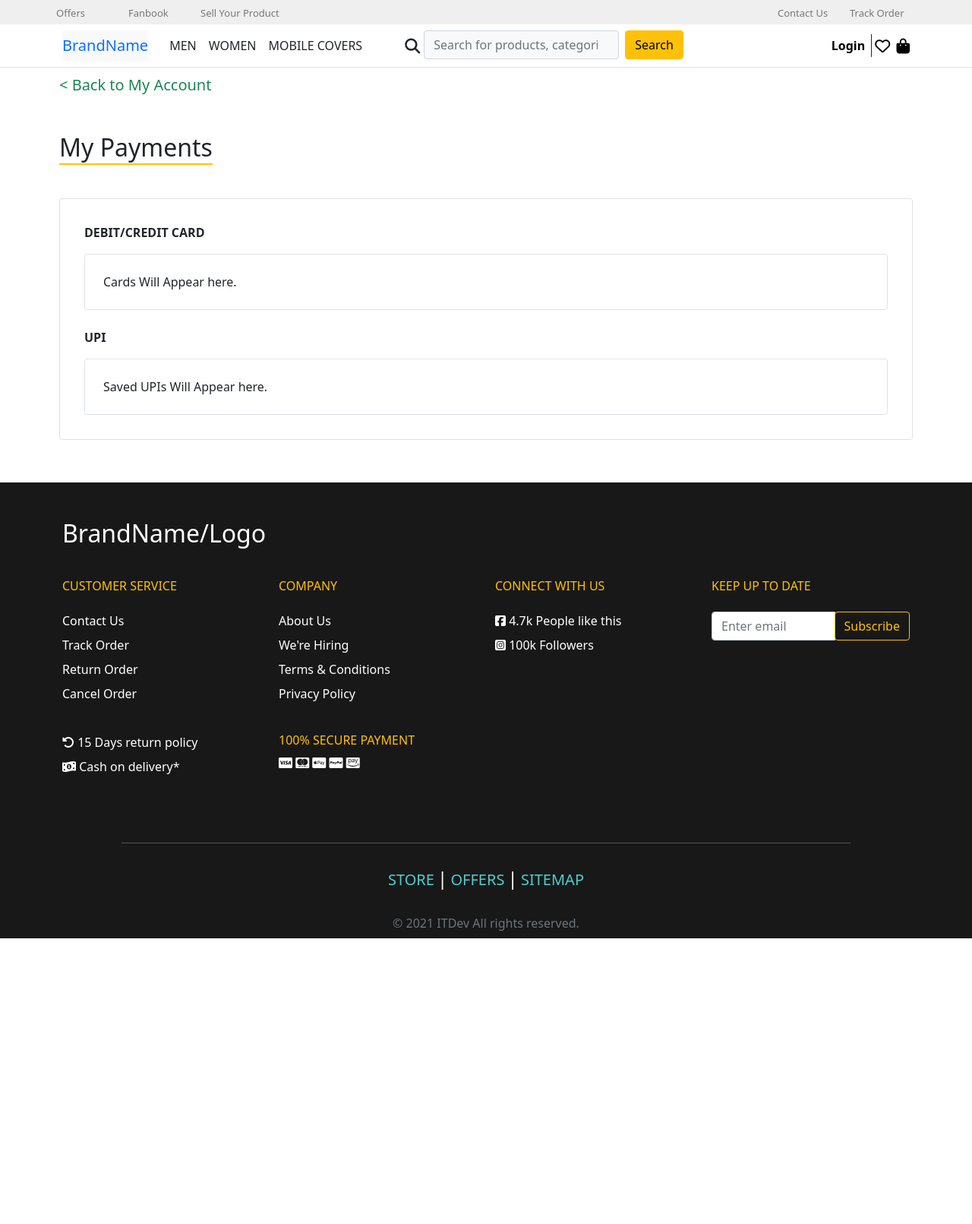
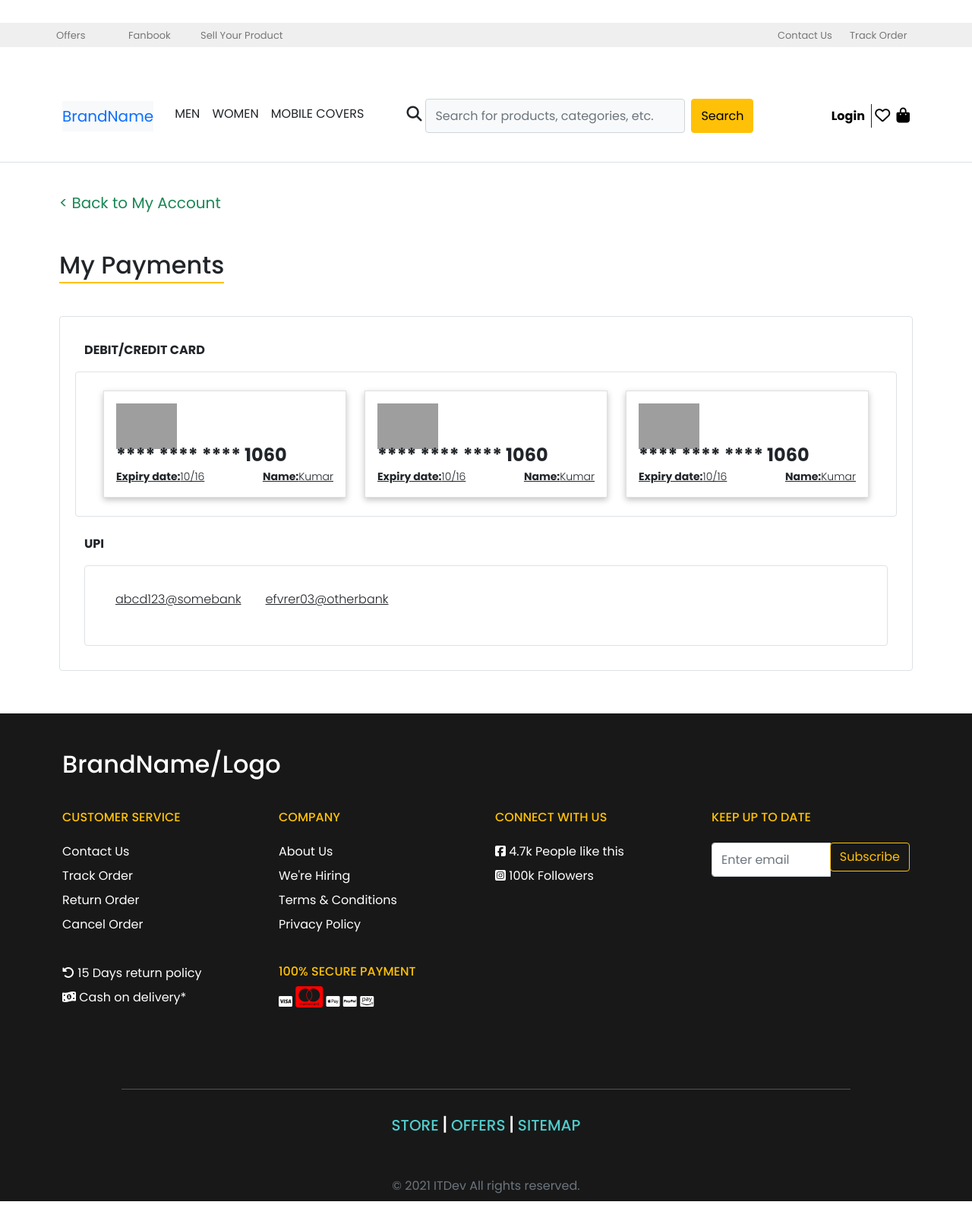
Before and after one commit to pragat-pandya/Django_Ecommerce, a Django app: page /mypayments in a window 1280 px wide. Shown: the whole page at 76% size. Before the commit the page ends 1235 px from the top, so only its background shows below. Run offline with Django 3.2, Linux system fonts and the light colour scheme; some libraries are stand-ins or nearby versions; grey boxes are pictures that could not be loaded.

Commit message:
implement payment cards inside saved payment options.

```diff
--- a/app/templates/app/mypayments.html
+++ b/app/templates/app/mypayments.html
@@ -2,7 +2,155 @@
 
 {% block title %}My Payments {% endblock %}
 
-{% block style %} {% endblock %}
+{% block style %}
+@import url('https://fonts.googleapis.com/css2?family=Poppins:wght@300;400;500;600;700;800;900&display=swap');
+
+* {
+    margin: 0;
+    padding: 0;
+    box-sizing: border-box;
+    font-family: 'Poppins', sans-serif
+}
+
+.container {
+    margin: 30px auto
+}
+
+.container .card {
+    width: 100%;
+    box-shadow: rgba(0, 0, 0, 0.24) 0px 3px 8px;
+    background: #fff;
+    border-radius: 0px
+}
+
+body {
+    background: #eee
+}
+
+.btn.btn-primary {
+    background-color: #ddd;
+    color: black;
+    box-shadow: none;
+    border: none;
+    font-size: 20px;
+    width: 100%;
+    height: 100%
+}
+
+.btn.btn-primary:focus {
+    box-shadow: none
+}
+
+.container .card .img-box {
+    width: 80px;
+    height: 50px
+}
+
+.container .card img {
+    width: 100%;
+    object-fit: fill
+}
+
+.container .card .number {
+    font-size: 24px
+}
+
+.container .card-body .btn.btn-primary .fab.fa-cc-paypal {
+    font-size: 32px;
+    color: #3333f7
+}
+
+.fab.fa-cc-amex {
+    color: #1c6acf;
+    font-size: 32px
+}
+
+.fab.fa-cc-mastercard {
+    font-size: 32px;
+    color: red
+}
+
+.fab.fa-cc-discover {
+    font-size: 32px;
+    color: orange
+}
+
+.c-green {
+    color: green
+}
+
+.box {
+    height: 40px;
+    width: 50px;
+    display: flex;
+    align-items: center;
+    justify-content: center;
+    background-color: #ddd
+}
+
+.btn.btn-primary.payment {
+    background-color: #1c6acf;
+    color: white;
+    border-radius: 0px;
+    height: 50px;
+    display: flex;
+    align-items: center;
+    justify-content: center;
+    margin-top: 24px
+}
+
+.form__div {
+    height: 50px;
+    position: relative;
+    margin-bottom: 24px
+}
+
+.form-control {
+    width: 100%;
+    height: 45px;
+    font-size: 14px;
+    border: 1px solid #DADCE0;
+    border-radius: 0;
+    outline: none;
+    padding: 2px;
+    background: none;
+    z-index: 1;
+    box-shadow: none
+}
+
+.form__label {
+    position: absolute;
+    left: 16px;
+    top: 10px;
+    background-color: #fff;
+    color: #80868B;
+    font-size: 16px;
+    transition: .3s;
+    text-transform: uppercase
+}
+
+.form-control:focus+.form__label {
+    top: -8px;
+    left: 12px;
+    color: #1A73E8;
+    font-size: 12px;
+    font-weight: 500;
+    z-index: 10
+}
+
+.form-control:not(:placeholder-shown).form-control:not(:focus)+.form__label {
+    top: -8px;
+    left: 12px;
+    font-size: 12px;
+    font-weight: 500;
+    z-index: 10
+}
+
+.form-control:focus {
+    border: 1.5px solid #1A73E8;
+    box-shadow: none
+}
+{% endblock %}
 
 {% block body %}
   <div class="container p-2">
@@ -11,12 +159,50 @@
     <section class="d-flex p-4 flex-column mt-5 border rounded">
       <div class="p-2">
         <p class="fw-bold">DEBIT/CREDIT CARD</p>
-        <div class="fw-light border rounded p-4">
-          Cards Will Appear here.
+        <div class="row fw-light border rounded p-4">
+            <div class="col-lg-4 mb-lg-0 mb-3">
+              <a href="#" class="link-dark">
+                <div class="card p-3">
+                    <div class="img-box"> <img src="https://www.freepnglogos.com/uploads/visa-logo-download-png-21.png" alt=""> </div>
+                    <div class="number"> <label class="fw-bold" for="">**** **** **** 1060</label> </div>
+                    <div class="d-flex align-items-center justify-content-between"> <small><span class="fw-bold">Expiry date:</span><span>10/16</span></small> <small><span class="fw-bold">Name:</span><span>Kumar</span></small> </div>
+                </div>
+              </a>
+            </div>
+
+          <div class="col-lg-4 mb-lg-0 mb-3">
+              <a href="#" class="link-dark">
+                <div class="card p-3">
+                    <div class="img-box"> <img src="https://www.freepnglogos.com/uploads/mastercard-png/file-mastercard-logo-svg-wikimedia-commons-4.png" alt=""> </div>
+                    <div class="number"> <label class="fw-bold">**** **** **** 1060</label> </div>
+                    <div class="d-flex align-items-center justify-content-between"> <small><span class="fw-bold">Expiry date:</span><span>10/16</span></small> <small><span class="fw-bold">Name:</span><span>Kumar</span></small> </div>
+                </div>
+              </a>
+          </div>
+          <div class="col-lg-4 mb-lg-0 mb-3">
+              <a href="#" class="link-dark">
+                <div class="card p-3">
+                    <div class="img-box"> <img src="https://www.freepnglogos.com/uploads/discover-png-logo/credit-cards-discover-png-logo-4.png" alt=""> </div>
+                    <div class="number"> <label class="fw-bold">**** **** **** 1060</label> </div>
+                    <div class="d-flex align-items-center justify-content-between"> <small><span class="fw-bold">Expiry date:</span><span>10/16</span></small> <small><span class="fw-bold">Name:</span><span>Kumar</span></small> </div>
+                </div>
+              </a>
+          </div>
         </div>
         <p class="fw-bold mt-4">UPI</p>
         <div class="fw-light border rounded p-4">
-          Saved UPIs Will Appear here.
+          <div class="d-flex flex-wrap">
+            <div class="flex-column p-2 mx-2">
+              <a href="#" class="link-dark">
+                <p>abcd123@somebank</p>
+              </a>
+            </div>
+            <div class="flex-column p-2 mx-2">
+              <a href="#" class="link-dark">
+                <p>efvrer03@otherbank</p>
+              </a>
+            </div>
+          </div>
         </div>
       </div>
     </section>
--- a/app/templates/app/myprofile.html
+++ b/app/templates/app/myprofile.html
@@ -6,7 +6,7 @@
   <div class="container p-3">
     <a href="{% url 'myaccount' %}" class="link-success text-decoration-none fs-5"> < Back to My Account</a>
     <h1 class="mt-3 mt-md-2 mt-sm-2 mt-lg-5 mt-xl-5 mt-xxl-5 fs-2"><span class="border-bottom border-warning border-2 text-bold">My Profile</span></h1>
-    <form class="form" action="TO-BE-DEFINED" method="post">
+    <form class="form mt-4" action="TO-BE-DEFINED" method="post">
       <div class="row">
         <div class="mt-3 form-floating col-12 col-sm-12 col-md-12 col-lg-6 col-xl-6 col-xxl-6">
           <input type="text" class="form-control" id="floatingInputValue" placeholder="from DB" value="From DB.">
```
